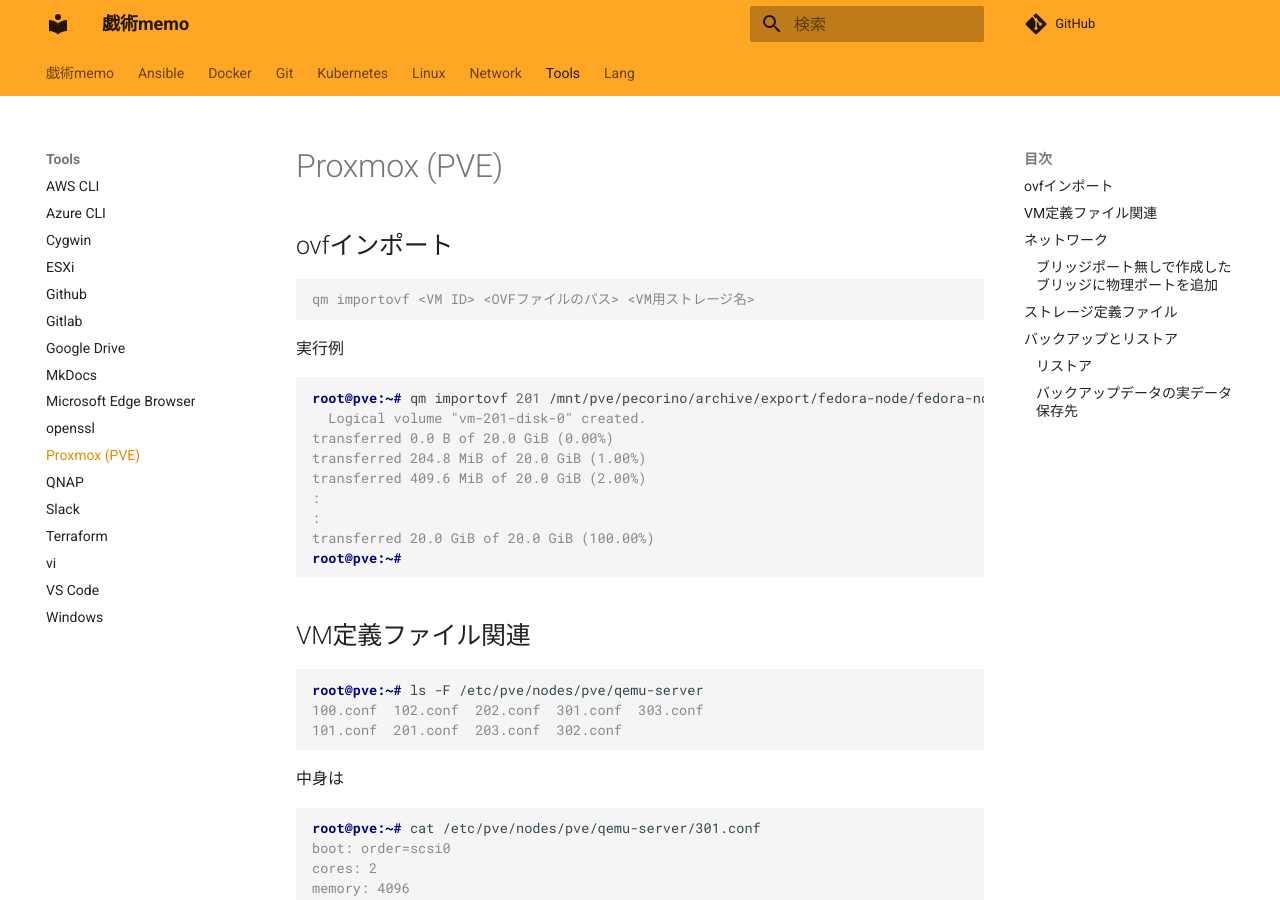
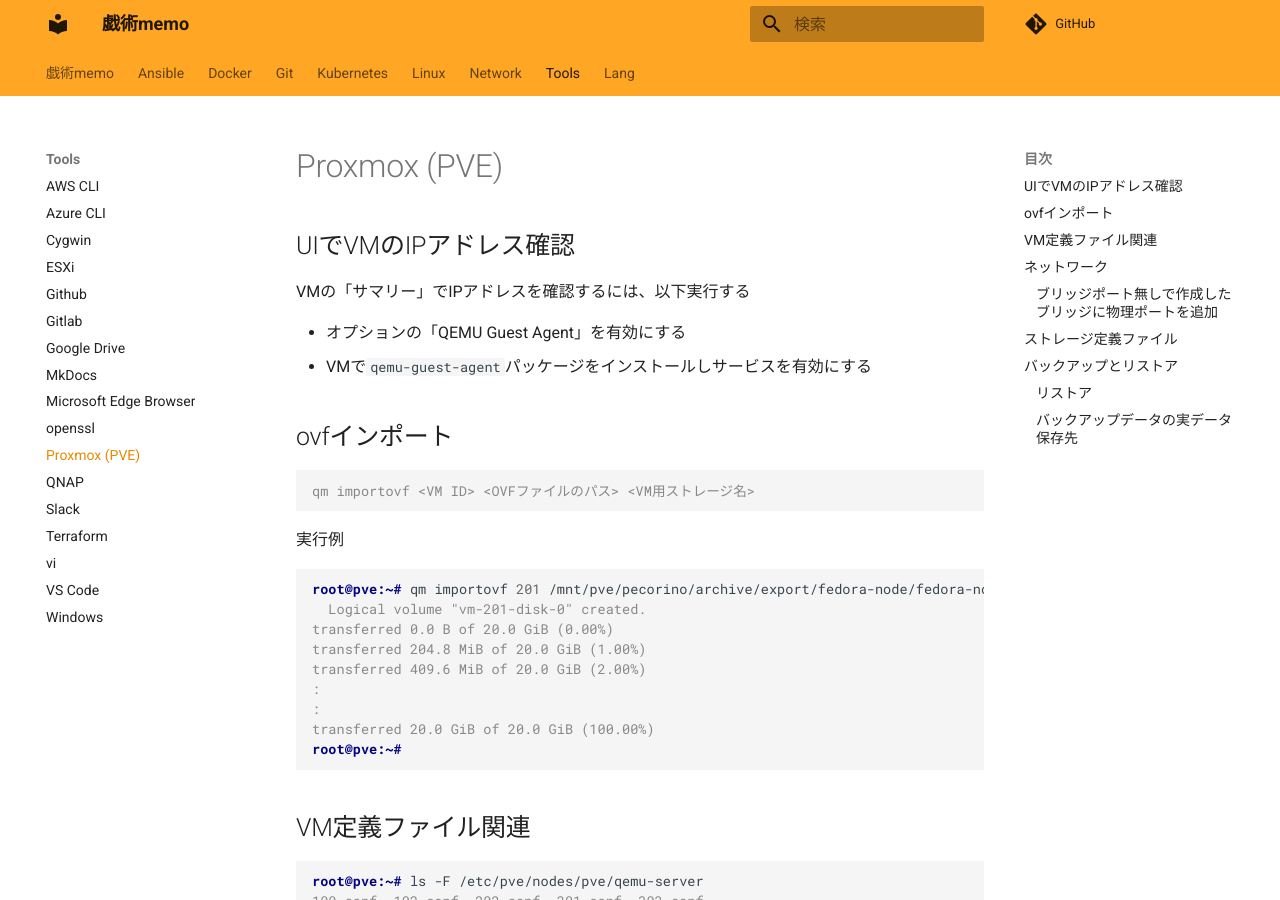
Before and after one commit to zaki-lknr/docs, an MkDocs documentation site: the page built from docs/Tools/proxmox.md, in a window 1280 px wide and 900 px high. Built offline with MkDocs 1.6.1 and Material for MkDocs 9.7.7, drawn with Linux system fonts in a browser that asks for light colours; comment, search, counter and statistics services are not loaded.

Commit message:
add: tools/proxmox: QEMU Guest AgentでゲストのIPアドレス確認

```diff
--- a/docs/Tools/proxmox.md
+++ b/docs/Tools/proxmox.md
@@ -1,4 +1,11 @@
 # Proxmox (PVE)
+
+## UIでVMのIPアドレス確認
+
+VMの「サマリー」でIPアドレスを確認するには、以下実行する
+
+- オプションの「QEMU Guest Agent」を有効にする
+- VMで`qemu-guest-agent`パッケージをインストールしサービスを有効にする
 
 ## ovfインポート
 
```
